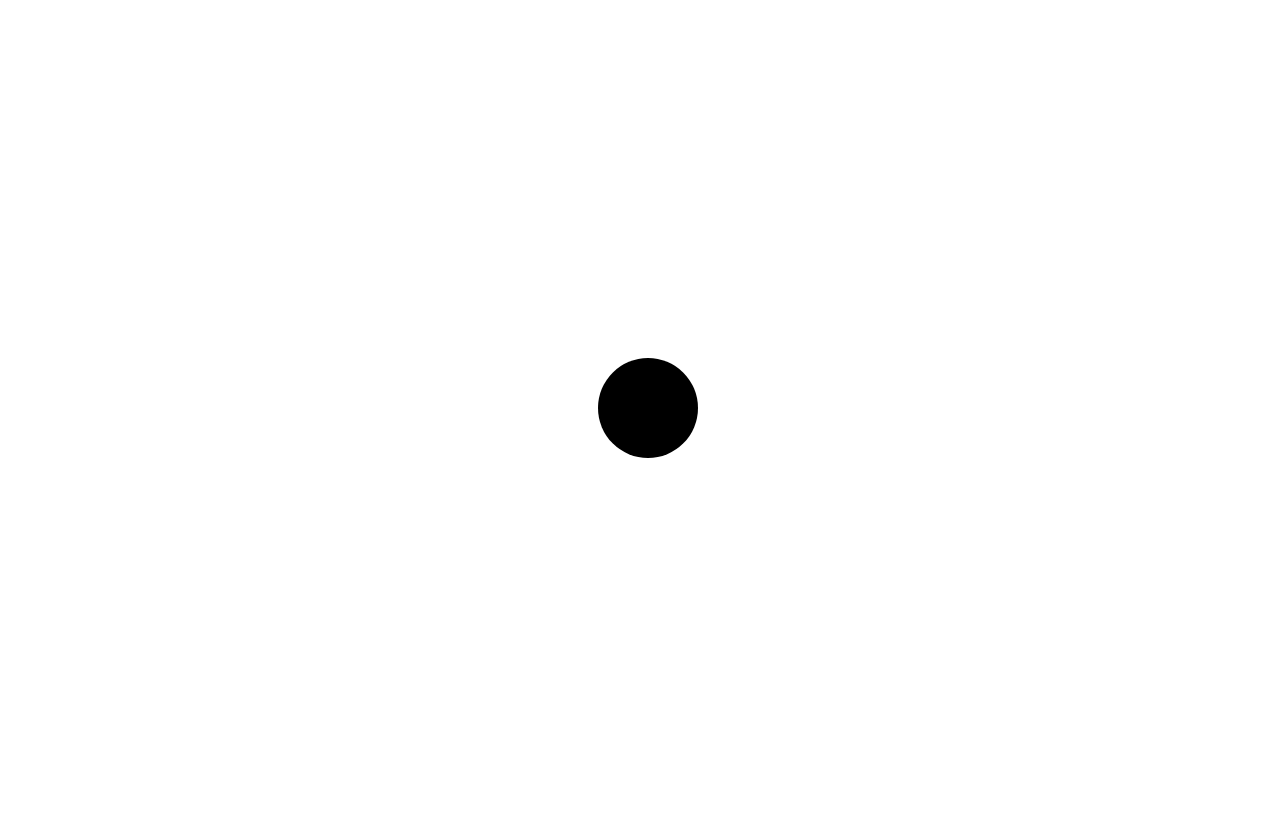
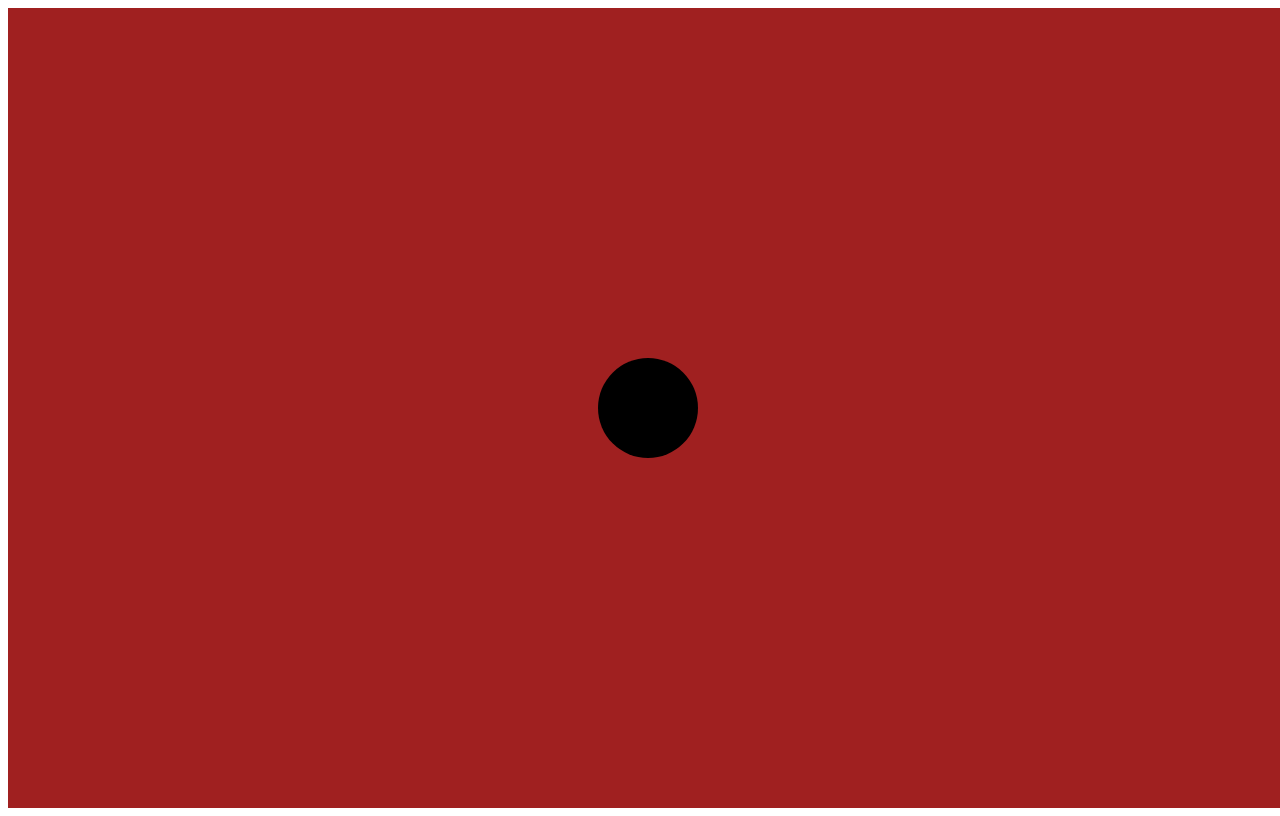
Before and after one commit to Horothomas/computer, a plain HTML site: page index.html in a window 1280 px wide. Drawn offline with Linux system fonts and the light colour scheme.

Commit message:
change bg color

```diff
--- a/css/style.css
+++ b/css/style.css
@@ -7,7 +7,7 @@ body{
     align-items: center;
     width: 100vw;
     height: 100vh;
-    background-color: #fff;
+    background-color: #a02020;
 }
 
 .circle{
```
